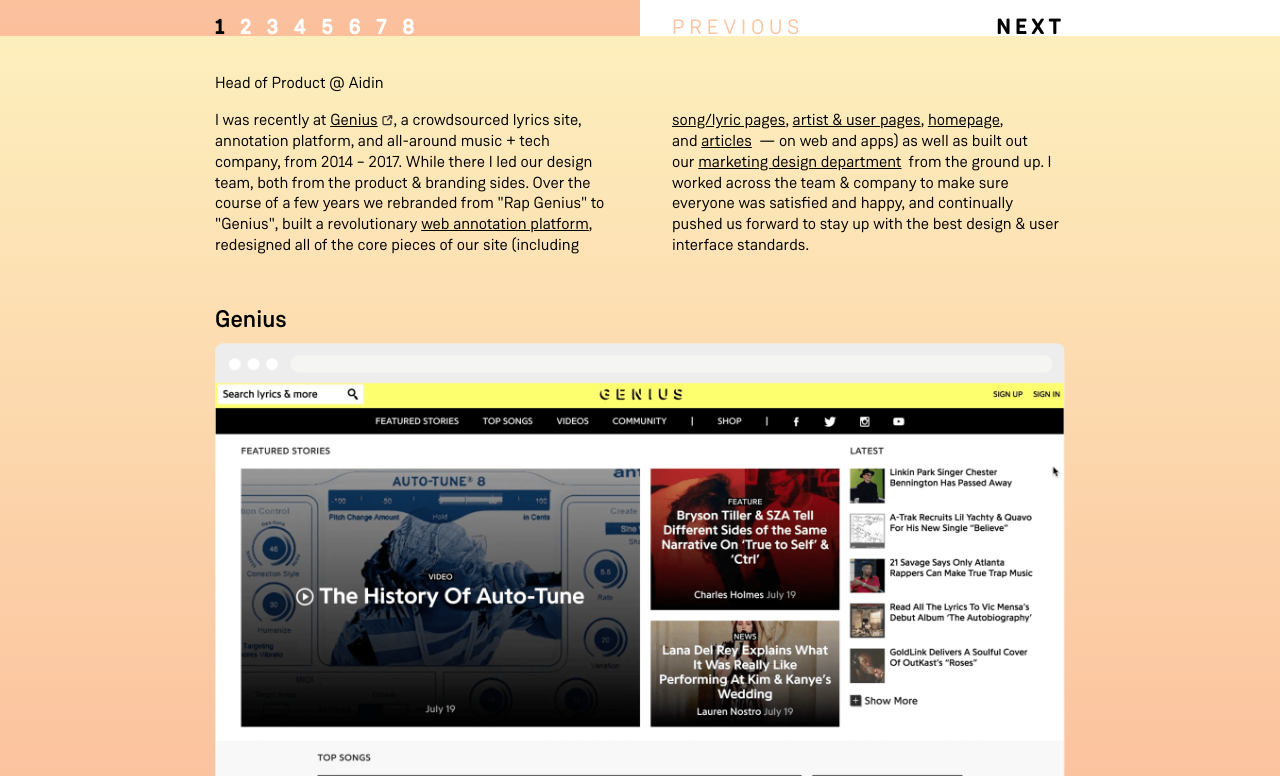
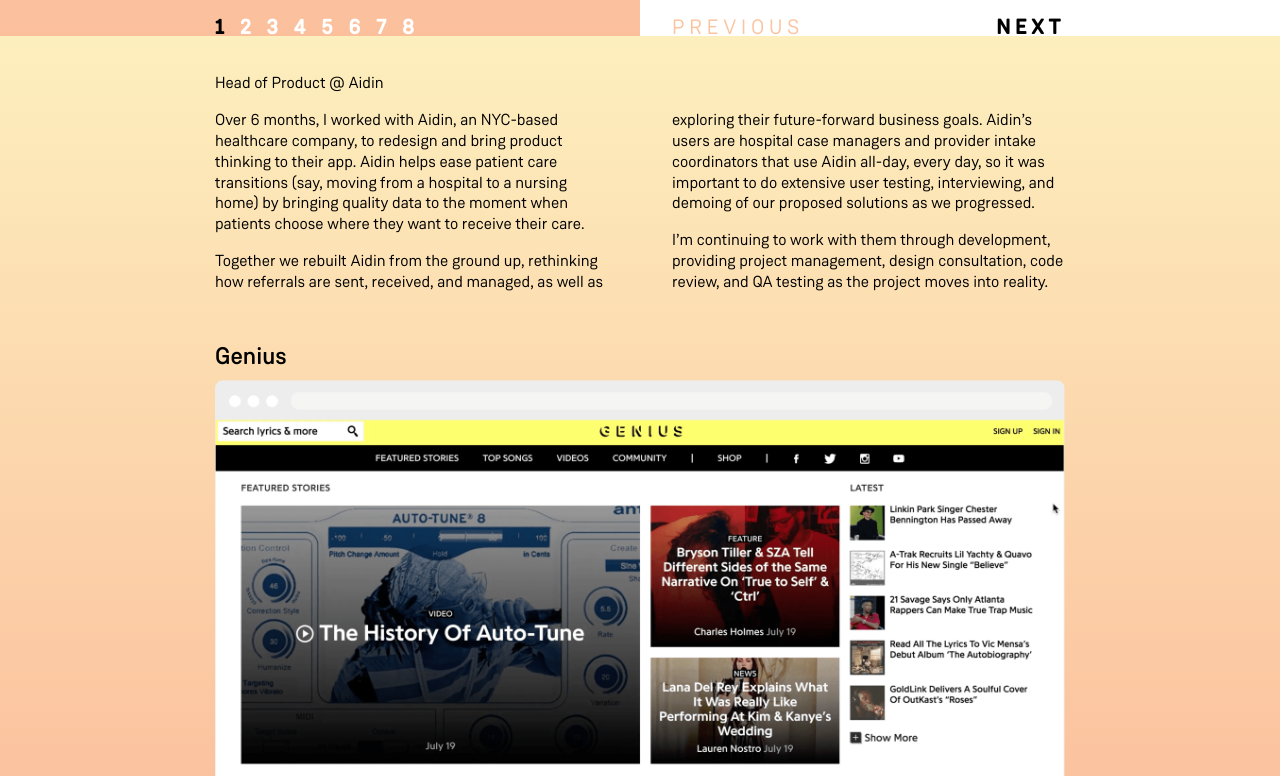
Before and after one commit to singleportrait/portfolio, a React (Create React App) app: page / in a window 1280 px wide. Shown: the part 764-1540 px from the top of the page. Built offline with nearby package versions, Linux system fonts and the light colour scheme.

Commit message:
Add customized text and links for each slideshow

```diff
--- a/src/Slideshow.js
+++ b/src/Slideshow.js
@@ -76,16 +76,25 @@
     setCurrentSlide(newSlide);
   }
 
+  // A breaking space, to put between elements within the text
+  function Space() {
+    return (
+      <React.Fragment>&#32;</React.Fragment>
+    );
+  }
+
   // Manually-coded text to include links to individual slides
   const geniusFirstColumn = () => {
     return (
       <React.Fragment>
-        I was recently at&nbsp;
+        I was recently at
+        <Space />
         <ExternalLink href="http://genius.com/">
           Genius
           <ExternalLinkIcon />
         </ExternalLink>
-        , a crowdsourced lyrics site, annotation platform, and all-around music + tech company, from 2014 &ndash; 2017. While there I led our design team, both from the product &amp; branding sides. Over the course of a few years we rebranded from "Rap Genius" to "Genius", built a revolutionary&nbsp;
+        , a crowdsourced lyrics site, annotation platform, and all-around music + tech company, from 2014 &ndash; 2017. While there I led our design team, both from the product &amp; branding sides. Over the course of a few years we rebranded from "Rap Genius" to "Genius", built a revolutionary
+        <Space />
         <TextLink
           onClick={() => goToSlideByName('genius-web-annotator')}
           selected={props.collection.slides[currentSlide].name === 'genius-web-annotator'}
@@ -101,26 +110,157 @@
         <TextLink
           onClick={() => goToSlideByName('genius-song-after')}
           selected={props.collection.slides[currentSlide].name === 'genius-song-after'}
-        >song/lyric pages</TextLink>,&nbsp;
+        >song/lyric pages</TextLink>,
+        <Space />
         <TextLink
           onClick={() => goToSlideByName('genius-artist-after')}
           selected={props.collection.slides[currentSlide].name === 'genius-artist-after'}
-        >artist &amp; user pages</TextLink>,&nbsp;
+        >artist &amp; user pages</TextLink>,
+        <Space />
         <TextLink
           onClick={() => goToSlideByName('genius-homepage-after')}
           selected={props.collection.slides[currentSlide].name === 'genius-homepage-after'}
-        >homepage</TextLink>,&nbsp;
-        and&nbsp;
+        >homepage</TextLink>,
+        <Space />
+        and
+        <Space />
         <TextLink
           onClick={() => goToSlideByName('genius-article-after')}
           selected={props.collection.slides[currentSlide].name === 'genius-article-after'}
-        >articles</TextLink>&nbsp;
-        &mdash; on web and apps) as well as built out our&nbsp;
+        >articles</TextLink>
+        <Space />
+        &mdash; on web and apps) as well as built out our
         <TextLink
           onClick={() => goToSlideByName('genius-marketing')}
           selected={props.collection.slides[currentSlide].name === 'genius-marketing'}
-        >marketing design department</TextLink>&nbsp;
+        >marketing design department</TextLink>
+        <Space />
         from the ground up. I worked across the team &amp; company to make sure everyone was satisfied and happy, and continually pushed us forward to stay up with the best design &amp; user interface standards.
+      </React.Fragment>
+    );
+  }
+
+  const aidinFirstColumn = () => {
+    return (
+      <React.Fragment>
+        <p>
+        Over 6 months, I worked with Aidin, an NYC-based healthcare company, to redesign and bring product thinking to their app. Aidin helps ease patient care transitions (say, moving from a hospital to a nursing home) by bringing quality data to the moment when patients choose where they want to receive their care.
+        </p>
+        <p>
+          Together we rebuilt Aidin from the ground up, rethinking how referrals are sent, received, and managed, as well as
+        </p>
+      </React.Fragment>
+    );
+  }
+
+  const aidinSecondColumn = () => {
+    return (
+      <React.Fragment>
+        <p>
+          exploring their future-forward business goals. Aidin’s users are hospital case managers and provider intake coordinators that use Aidin all-day, every day, so it was important to do extensive user testing, interviewing, and demoing of our proposed solutions as we progressed.
+        </p>
+        <p>
+          I’m continuing to work with them through development, providing project management, design consultation, code review, and QA testing as the project moves into reality.
+        </p>
+      </React.Fragment>
+    );
+  }
+
+  const freelanceFirstColumn = () => {
+    return (
+      <React.Fragment>
+        Before Genius I spent time freelancing, working on my own projects and with various companies in the U.S. and Europe. A personal site I enjoyed making was
+        <Space />
+        <TextLink
+          onClick={() => goToSlideByName('freelance-table-manners')}
+          selected={props.collection.slides[currentSlide].name === 'freelance-table-manners'}
+        >Table Manners</TextLink>,
+        <Space />
+        which brought a 30-year-old text on etiquette and dining to the internet, complete with
+        <Space />
+        <ExternalLink href="http://tablemanners.us">
+          self-quiz
+          <ExternalLinkIcon />
+        </ExternalLink>.
+        <Space />
+        And, some of the more exciting external projects I worked on were:
+        <Space />
+        <TextLink
+          onClick={() => goToSlideByName('freelance-mapsense')}
+          selected={props.collection.slides[currentSlide].name === 'freelance-mapsense'}
+        >Mapsense</TextLink>,
+        <Space />
+        an innovative way of using maths
+      </React.Fragment>
+    );
+  }
+
+  const freelanceSecondColumn = () => {
+    return (
+      <React.Fragment>
+        instead of images to provide maps online (since bought by Apple lol);
+        <Space />
+        <TextLink
+          onClick={() => goToSlideByName('freelance-quinciple')}
+          selected={props.collection.slides[currentSlide].name === 'freelance-quinciple'}
+        >Quinciple</TextLink>,
+        a local service that delivers food directly from farmers' markets;
+        <Space />
+        <TextLink
+          onClick={() => goToSlideByName('freelance-clementine')}
+          selected={props.collection.slides[currentSlide].name === 'freelance-clementine'}
+        >Clementine Bakery</TextLink>,
+        the first website for a friend's amazing vegan bakery, including cake orders and customization; and
+        <Space />
+        <TextLink
+          onClick={() => goToSlideByName('freelance-hapide')}
+          selected={props.collection.slides[currentSlide].name === 'freelance-hapide'}
+        >Hapide</TextLink>,
+        an accelerator backed by the UN to help young Albanians create startups.
+      </React.Fragment>
+    );
+  }
+
+  const refinery29FirstColumn = () => {
+    return (
+      <React.Fragment>
+        After moving to New York I began interning at
+        <Space />
+        <ExternalLink href="http://refinery29.com/">
+          Refinery29
+          <ExternalLinkIcon />
+        </ExternalLink>, the leading fashion &amp; lifestyle platform for women, as a graphic design intern. From there I took an unexpected leap to being the first member of their newfound tech team under their first CTO. I started knowing a bit of HTML and slowly (it felt very fast) built off that knowledge to become a full-stack PHP developer, moving the site from years-old MovableType code to a custom framework. We built every page on the site from
+      </React.Fragment>
+    );
+  }
+
+  const refinery29SecondColumn = () => {
+    return (
+      <React.Fragment>
+        scratch, as well as new features like a
+        <Space />
+        <TextLink
+          onClick={() => goToSlideByName('refinery29-street-style')}
+          selected={props.collection.slides[currentSlide].name === 'refinery29-street-style'}
+        >street style hub</TextLink>,
+        <Space />
+        <TextLink
+          onClick={() => goToSlideByName('refinery29-weddings')}
+          selected={props.collection.slides[currentSlide].name === 'refinery29-weddings'}
+        >event guides</TextLink>,
+        <Space />
+        <TextLink
+          onClick={() => goToSlideByName('refinery29-festival-tracker')}
+          selected={props.collection.slides[currentSlide].name === 'refinery29-festival-tracker'}
+        >live festival trackers</TextLink>,
+        video landing pages, and robust email- and partnerships-building internal tools. The team, tech and company-wide, grew quickly, and I happily became a person people could ask questions about all layers of the stack. I still have friends that work there today; they say they know of me from my
+        <Space />
+        <ExternalLink href="http://github.com/singleportrait/">
+          github username
+          <ExternalLinkIcon />
+        </ExternalLink>
+        <Space />
+        , which they still see sprinkled throughout the code. 😱
       </React.Fragment>
     );
   }
@@ -172,7 +312,10 @@
         <SectionColumn text>
           <p>{ props.collection.role }</p>
           <SectionColumnLastParagraph>
-            { geniusFirstColumn() }
+            { props.collection.key === "genius" && geniusFirstColumn() }
+            { props.collection.key === "aidin" && aidinFirstColumn() }
+            { props.collection.key === "freelance" && freelanceFirstColumn() }
+            { props.collection.key === "refinery29" && refinery29FirstColumn() }
           </SectionColumnLastParagraph>
         </SectionColumn>
         <SectionColumn text>
@@ -180,7 +323,10 @@
             <p>&nbsp;</p>
           </MediaQuery>
           <SectionColumnFirstParagraph>
-            { geniusSecondColumn() }
+            { props.collection.key === "genius" && geniusSecondColumn() }
+            { props.collection.key === "aidin" && aidinSecondColumn() }
+            { props.collection.key === "freelance" && freelanceSecondColumn() }
+            { props.collection.key === "refinery29" && refinery29SecondColumn() }
           </SectionColumnFirstParagraph>
         </SectionColumn>
       </Section>
```
